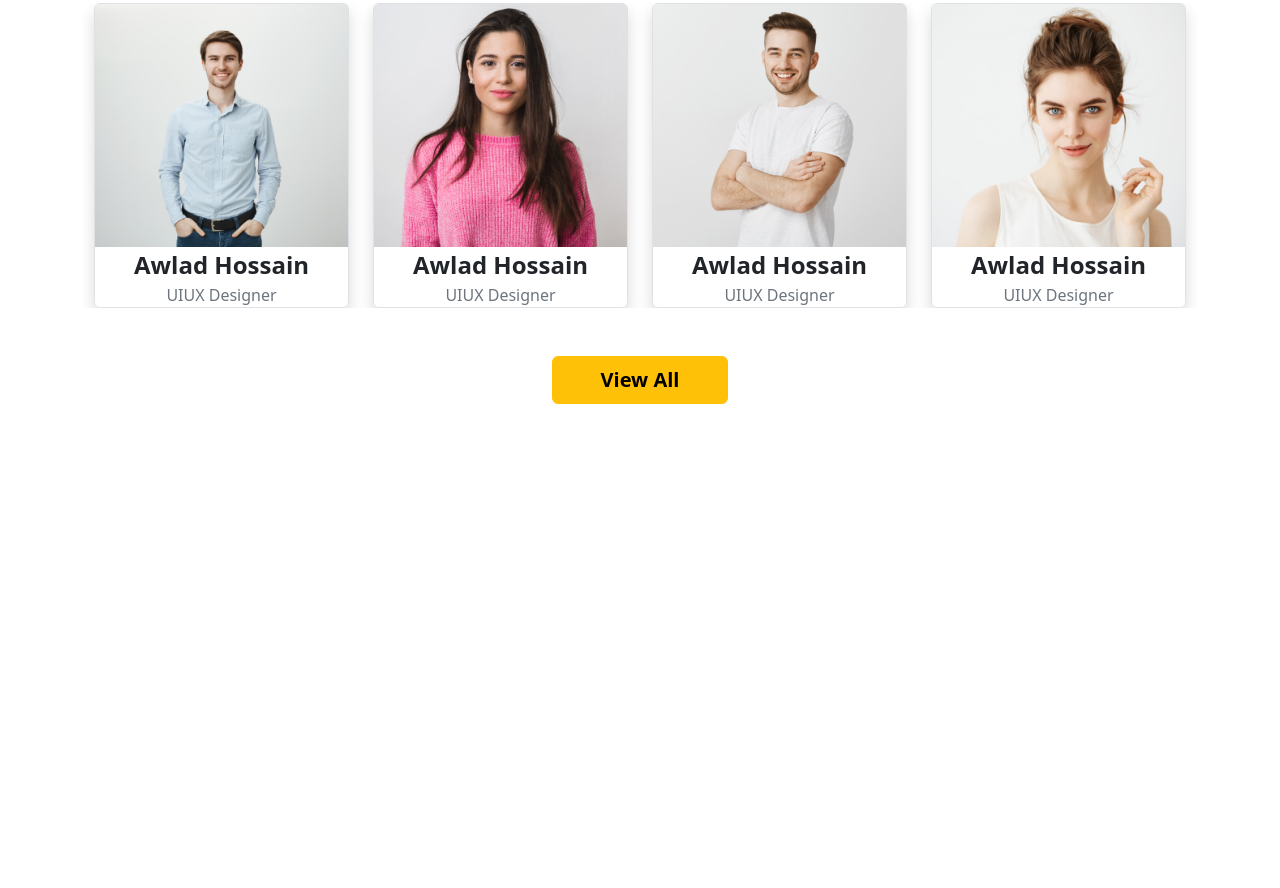
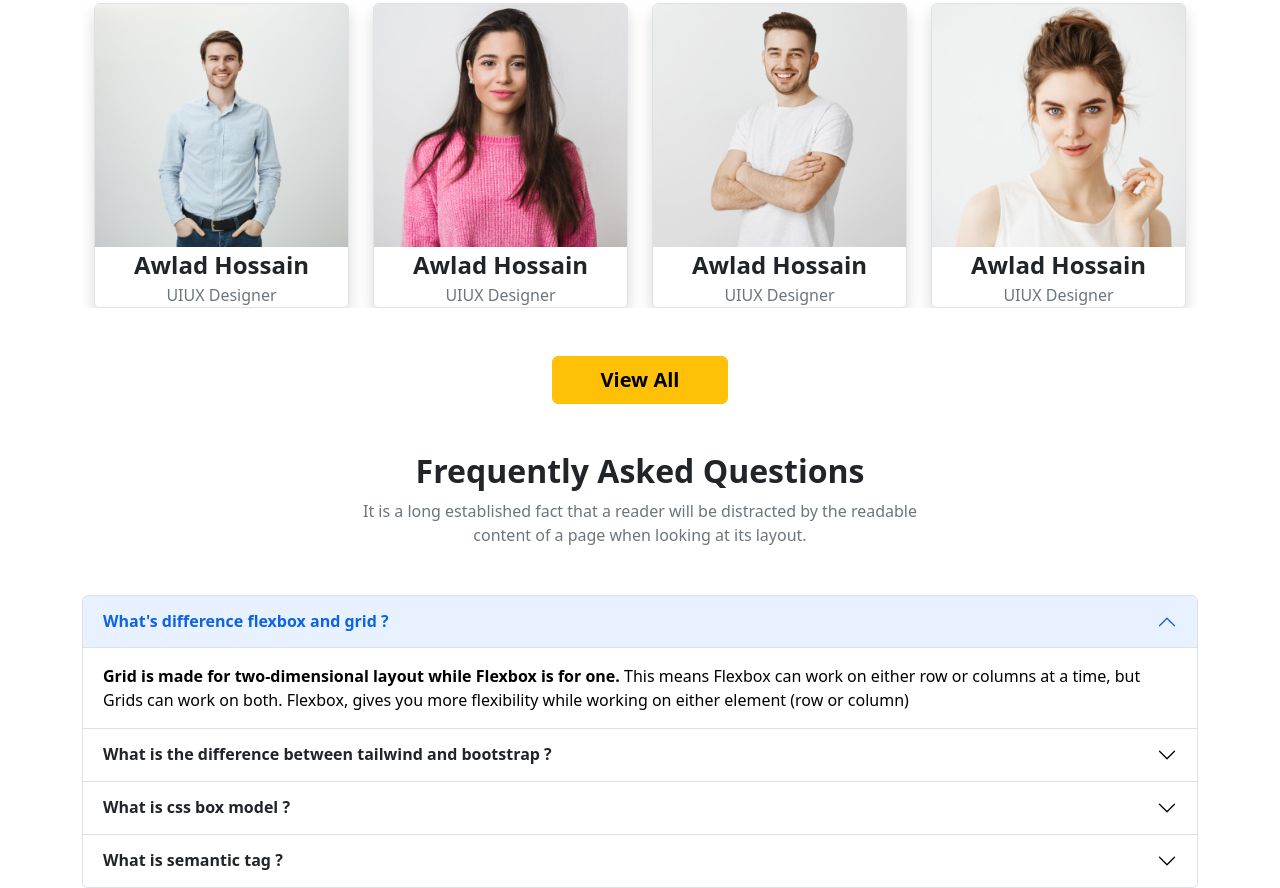
Before and after one commit to TarekSolaiman/assignment-3, a plain HTML site: page index.html in a window 1280 px wide. Shown: the part 2930-3818 px from the top of the page. Before the commit the page ends 3382 px from the top, so only its background shows below. Drawn offline with nearby package versions, Linux system fonts and the light colour scheme.

Commit message:
Questions section

```diff
--- a/index.html
+++ b/index.html
@@ -308,6 +308,91 @@
             <div class="text-center">
                 <span class="btn btn-warning py-2 px-5 fs-5 mb-5 fw-bold" type="submit">View All</span>
             </div>
+            <!-- Students card end -->
+        </section>
+
+
+        <section class="container">
+            <!-- Questions section title -->
+            <div class="text-center mb-5">
+                <h2 class="fw-bold">Frequently Asked Questions</h2>
+                <p class="text-muted">It is a long established fact that a reader will be distracted by the readable
+                    <br> content of a page when looking at its layout.
+                </p>
+            </div>
+            <!-- Questions section title end -->
+
+
+            <!-- Questions section start -->
+
+            <div class="accordion" id="accordionExample">
+                <div class="accordion-item">
+                    <h2 class="accordion-header" id="headingOne">
+                        <button class="accordion-button fw-bold" type="button" data-bs-toggle="collapse"
+                            data-bs-target="#collapseOne" aria-expanded="true" aria-controls="collapseOne">
+                            What's difference flexbox and grid ?
+                        </button>
+                    </h2>
+                    <div id="collapseOne" class="accordion-collapse collapse show" aria-labelledby="headingOne"
+                        data-bs-parent="#accordionExample">
+                        <div class="accordion-body">
+                            <strong>Grid is made for two-dimensional layout while Flexbox is for one.</strong>
+                            This means Flexbox can work on either row or columns at a time, but Grids can work on both.
+                            Flexbox, gives you more flexibility while working on either element (row or column)
+                        </div>
+                    </div>
+                </div>
+                <div class="accordion-item">
+                    <h2 class="accordion-header" id="headingTwo">
+                        <button class="accordion-button collapsed fw-bold" type="button" data-bs-toggle="collapse"
+                            data-bs-target="#collapseTwo" aria-expanded="false" aria-controls="collapseTwo">
+                            What is the difference between tailwind and bootstrap ?
+                        </button>
+                    </h2>
+                    <div id="collapseTwo" class="accordion-collapse collapse" aria-labelledby="headingTwo"
+                        data-bs-parent="#accordionExample">
+                        <div class="accordion-body">
+                            Tailwind offers predesigned widgets to build a site from scratch with fast UI development.
+                            Bootstrap comes with a set of pre-styled responsive, mobile-first components that possess a
+                            definite UI kit. Tailwind CSS uses a set of utility classes to create a neat UI with more
+                            flexibility and uniqueness.
+                        </div>
+                    </div>
+                </div>
+                <div class="accordion-item">
+                    <h2 class="accordion-header" id="headingThree">
+                        <button class="accordion-button collapsed fw-bold" type="button" data-bs-toggle="collapse"
+                            data-bs-target="#collapseThree" aria-expanded="false" aria-controls="collapseThree">
+                            What is css box model ?
+                        </button>
+                    </h2>
+                    <div id="collapseThree" class="accordion-collapse collapse" aria-labelledby="headingThree"
+                        data-bs-parent="#accordionExample">
+                        <div class="accordion-body">
+                            In CSS, the term "box model" is used when talking about design and layout. The CSS box model
+                            is essentially a box that wraps around every HTML element.
+                        </div>
+                    </div>
+                </div>
+                <div class="accordion-item">
+                    <h2 class="accordion-header" id="headingFour">
+                        <button class="accordion-button collapsed fw-bold" type="button" data-bs-toggle="collapse"
+                            data-bs-target="#collapseFour" aria-expanded="false" aria-controls="collapseFour">
+                            What is semantic tag ?
+                        </button>
+                    </h2>
+                    <div id="collapseFour" class="accordion-collapse collapse" aria-labelledby="headingFour"
+                        data-bs-parent="#accordionExample">
+                        <div class="accordion-body">
+                            The HTML semantics refers to the tags that provide meaning to an HTML page rather than just
+                            presentation. It makes HTML more comprehensible by better defining the different sections
+                            and layout of web pages.
+                        </div>
+                    </div>
+                </div>
+            </div>
+
+            <!-- Questions section end -->
         </section>
 
     </main>
```
